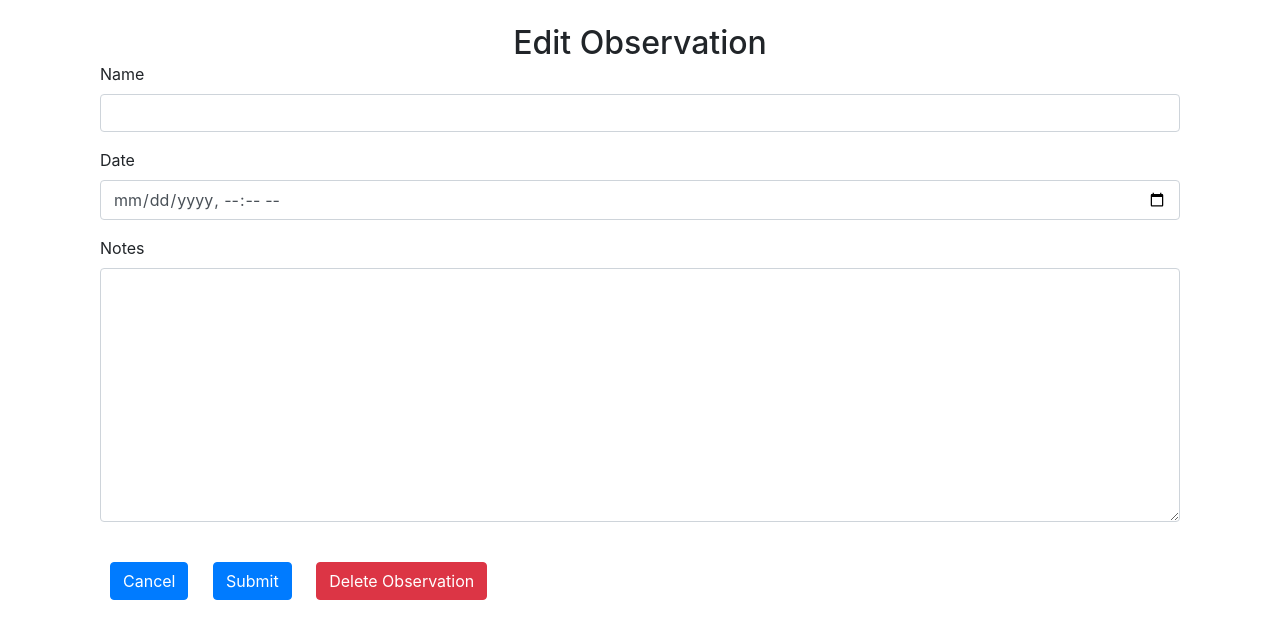
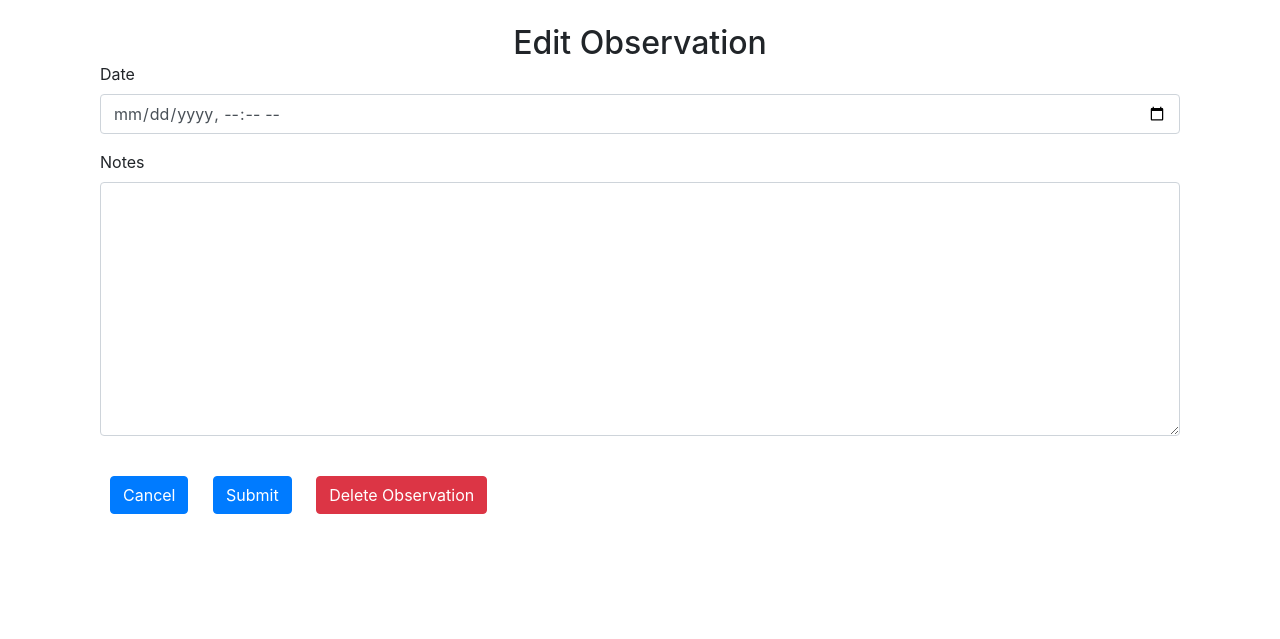
Before and after one commit to alexsandberg/plant-survey-app, a Python web app: template templates/forms/edit_observation.html in a window 1280 px wide. Shown: the part 56-695 px from the top of the page. Run offline with Jinja, Linux system fonts and the light colour scheme; the template is opened without the code that fills it, so the values that code supplies are empty; some libraries are stand-ins or nearby versions.

Commit message:
Remove "name" field from POST/DELETE observations route and frontend form

```diff
--- a/templates/forms/edit_observation.html
+++ b/templates/forms/edit_observation.html
@@ -9,11 +9,6 @@
         <div id="observationData" data-id="{{ observation.id }}" data-date="{{ observation.datetime }}"></div>
         <form id="observation-edit-form" class="form-vertical needs-validation" autocomplete="off">
 
-            <div class="form-group">
-                <label for="edit-observation-name" class="control-label">Name</label>
-                <input type="text" class="form-control" name="name" id="edit-observation-name"
-                    value="{{ observation.name }}" required>
-            </div>
             <div class="form-group">
                 <label for="edit-datetime-field" class="control-label">Date</label>
                 <input type="datetime-local" class="form-control" name="date" id="edit-datetime-field">
@@ -107,13 +102,11 @@
     });
 
     function sendObservationPatch() {
-        let name = document.getElementById("edit-observation-name").value;
         let date = document.getElementById("edit-datetime-field").value;
         let notes = document.getElementById("edit-observation-notes").value;
         let observationID = observationData.getAttribute("data-id");
 
         let data = {
-            "name": name,
             "date": date,
             "notes": notes
         }
```
Also changed, not shown: app.py (+6 -8 lines).
